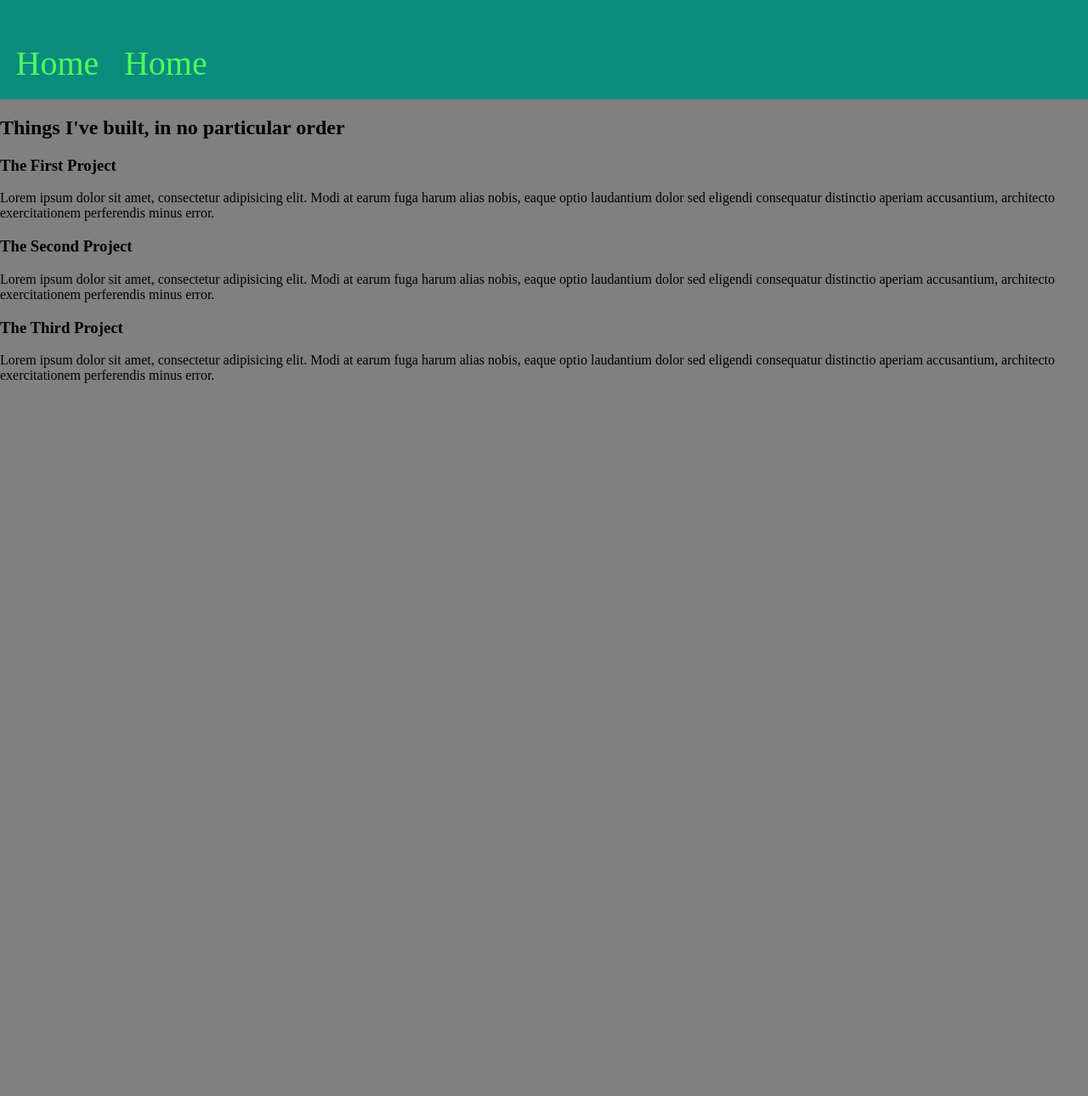
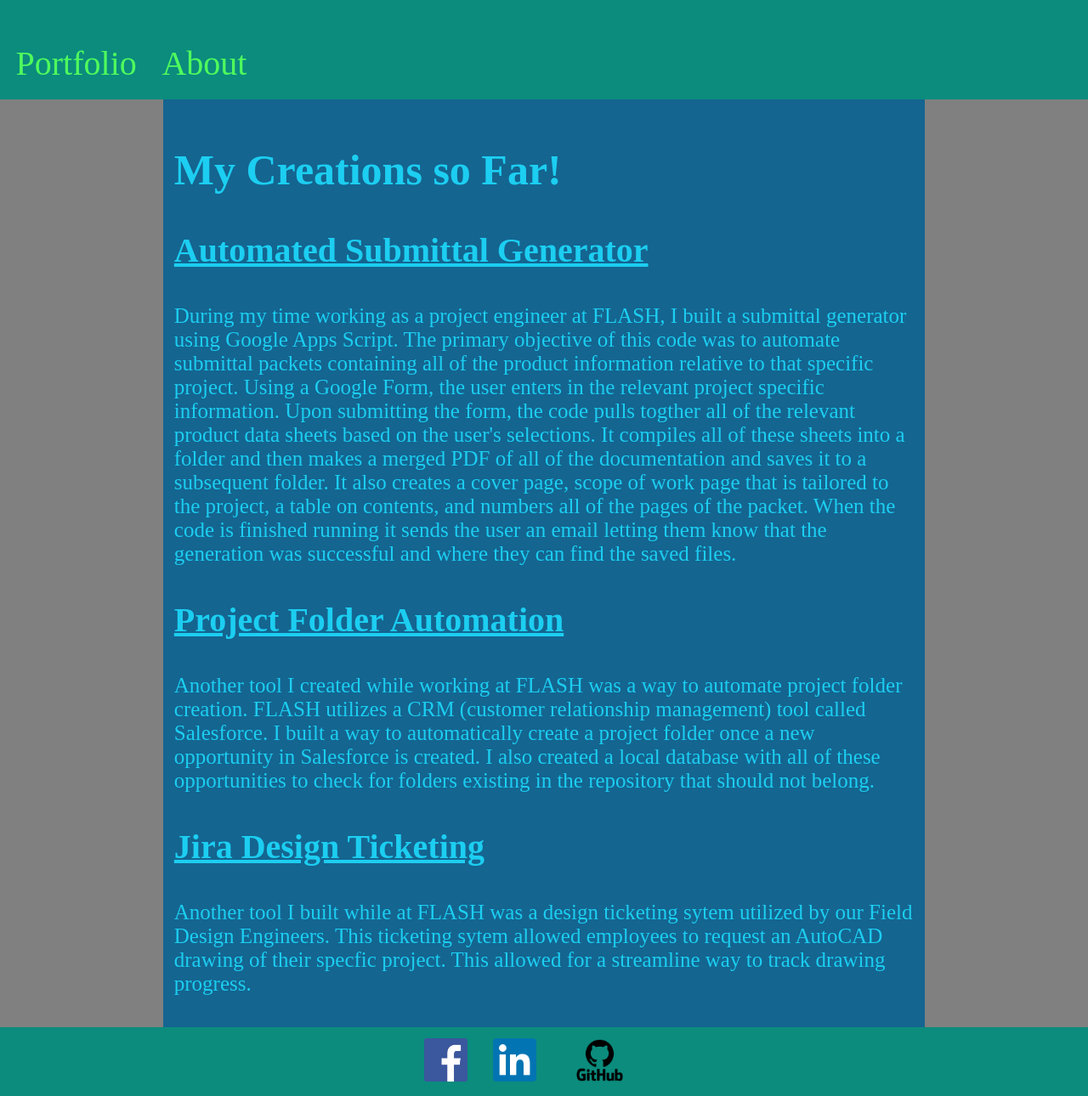
Before and after one commit to cdonvito/Donvito_Block09, a plain HTML site: page portfolio.html in a window 1280 px wide. Shown: the part 141-1431 px from the top of the page at 85% size. Before the commit the page ends 800 px from the top, so only its background shows below. Drawn offline with Linux system fonts and the light colour scheme.

Commit message:
Adding content and styling to portfolio page"

```diff
--- a/portfolio.html
+++ b/portfolio.html
@@ -5,42 +5,57 @@
     <meta name="viewport" content="width=device-width, initial-scale=1.0" />
     <link rel="stylesheet" href="style.css" />
     <title>Personal Website</title>
+    <script src="javascript.js" defer></script>
   </head>
   <body>
     <header>
       <h1>Craig Donvito</h1>
-      <a id="Navigation" href="#top">Home</a>
-      <a id="Navigation" href="#top">Home</a>
-      <a id="Navigation" href="#top">Home</a>
+      <a id="Navigation" href="index.html">Home</a>
+      <a id="Navigation" href="portfolio.html">Portfolio</a>
+      <a id="Navigation" href="about.html">About</a>
     </header>
 
-    <h2>Things I've built, in no particular order</h2>
 
-    <h3>The First Project</h3>
+    <article id="Portfolio_Body">
+      <h2>My Creations so Far!</h2>
+
+      <h3>Automated Submittal Generator</h3>
 
       <p id="First_Project">
-      Lorem ipsum dolor sit amet, consectetur adipisicing elit. Modi at earum
-      fuga harum alias nobis, eaque optio laudantium dolor sed eligendi
-      consequatur distinctio aperiam accusantium, architecto exercitationem
-      perferendis minus error.
+        During my time working as a project engineer at FLASH, I built a submittal generator using Google Apps Script. The primary objective of this code was to automate submittal packets containing all of the product information relative to that specific project. Using a Google Form, the user enters in the relevant project specific information. Upon submitting the form, the code pulls togther all of the relevant product data sheets based on the user's selections. It compiles all of these sheets into a folder and then makes a merged PDF of all of the documentation and saves it to a subsequent folder. It also creates a cover page, scope of work page that is tailored to the project, a table on contents, and numbers all of the pages of the packet. When the code is finished running it sends the user an email letting them know that the generation was successful and where they can find the saved files.
       </p>
 
-    <h3>The Second Project</h3>
+      <h3>Project Folder Automation</h3>
 
       <p id="Second_Project">
-      Lorem ipsum dolor sit amet, consectetur adipisicing elit. Modi at earum
-      fuga harum alias nobis, eaque optio laudantium dolor sed eligendi
-      consequatur distinctio aperiam accusantium, architecto exercitationem
-      perferendis minus error.
+        Another tool I created while working at FLASH was a way to automate project folder creation. FLASH utilizes a CRM (customer relationship management) tool called Salesforce. I built a way to automatically create a project folder once a new opportunity in Salesforce is created. I also created a local database with all of these opportunities to check for folders existing in the repository that should not belong.
       </p>
 
-    <h3>The Third Project</h3>
+      <h3>Jira Design Ticketing</h3>
 
       <p id="Third_Project">
-      Lorem ipsum dolor sit amet, consectetur adipisicing elit. Modi at earum
-      fuga harum alias nobis, eaque optio laudantium dolor sed eligendi
-      consequatur distinctio aperiam accusantium, architecto exercitationem
-      perferendis minus error.
+        Another tool I built while at FLASH was a design ticketing sytem utilized by our Field Design Engineers. This ticketing sytem allowed employees to request an AutoCAD drawing of their specfic project. This allowed for a streamline way to track drawing progress.
       </p>
+
+    </article>
+
+
+    <footer>
+      <a id="Social_Link" href="https://www.facebook.com/craigdonvito"
+        ><img id="Social_Image" src="Images/facebook.webp" alt="facebook"
+      /></a>
+      <a
+        id="Social_Link"
+        href="https://www.linkedin.com/in/craig-donvito-aa098011a/"
+        ><img id="Social_Image" src="Images/linkedin.png" alt="linkedin"
+      /></a>
+      <a id="Social_Link" href="https://github.com/cdonvito"
+        ><img
+          id="Social_Image"
+          src="Images/GitHub-Logo.png"
+          alt="github"
+          style="width: 7vw; height: auto; padding: 0.2 5vw"
+      /></a>
+    </footer>
   </body>
 </html>
--- a/style.css
+++ b/style.css
@@ -94,3 +94,32 @@ footer {
 #Third_Hobby {
   padding: 2vw;
 }
+
+#Portfolio_Body {
+  background-color: rgb(20, 101, 144);
+  color: rgb(28, 206, 241);
+  margin: 0 15vw;
+  padding: 1vw;
+}
+
+#First_Project {
+ font-size: 25px;
+}
+
+#Second_Project {
+  font-size: 25px;
+}
+
+#Third_Project {
+  font-size: 25px;
+}
+
+h2 {
+  font-size: 50px;
+
+}
+
+h3 {
+  font-size: 40px;
+  text-decoration: underline;
+}
```
Lines whose indentation alone changed are shown as unchanged.
